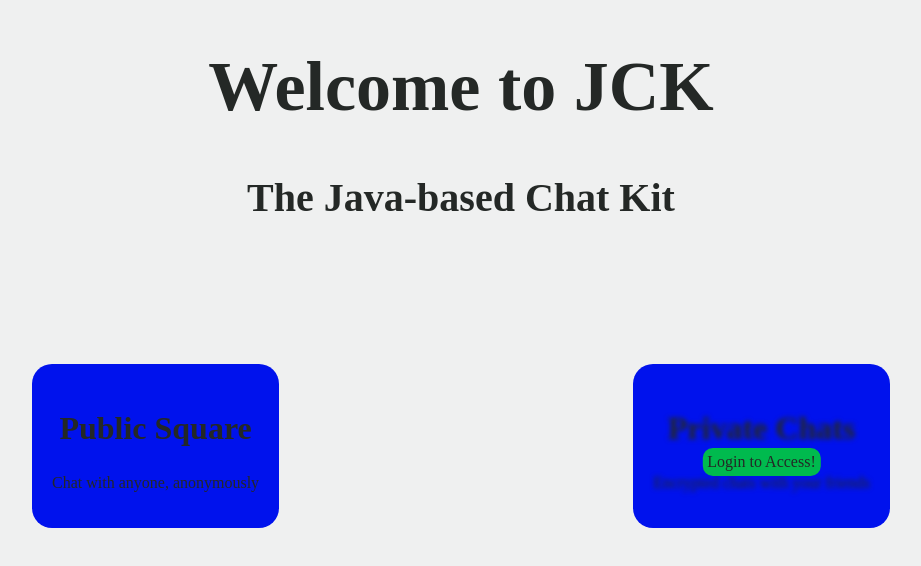
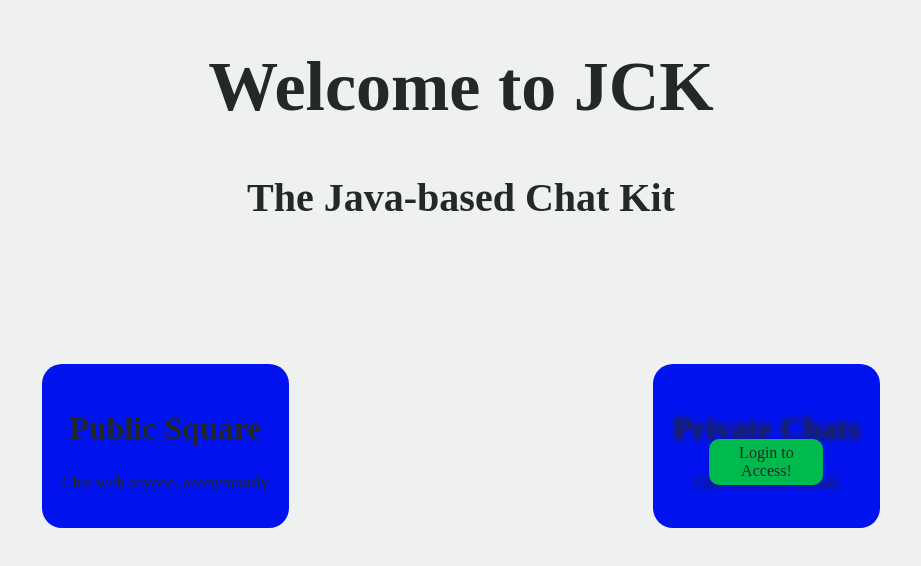
Before and after one commit to Paolo-Garabello/jck, a SvelteKit app in the folder frontend/: page / in a window 1280 px wide. Shown: the top 566 px of the page, without its empty margins (179-1100 px from the left). Built offline with nearby package versions, Linux system fonts and the light colour scheme; no server answers.

Commit message:
Fix home descriptions

```diff
--- a/frontend/src/routes/+page.svelte
+++ b/frontend/src/routes/+page.svelte
@@ -28,7 +28,7 @@
 
   <SquareSection
     title="Private Chats"
-    description="Encrypted chats with your friends"
+    description="Chat with your friends"
     link="/dm"
     blocker= {{
       enabled: !logged,
```
